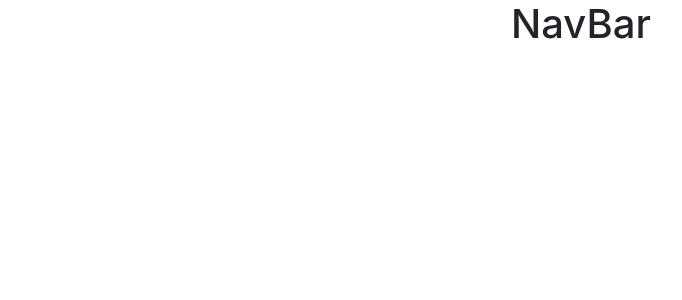
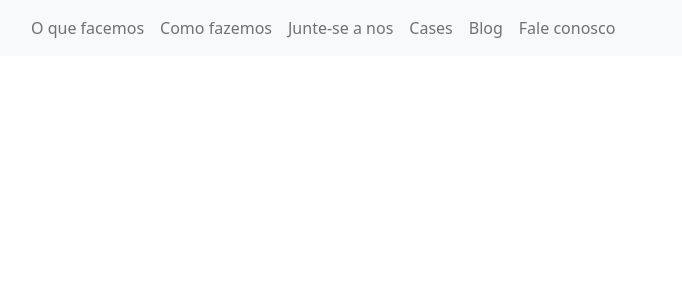
Before and after one commit to Trassi-Digital/Site-Trassi, a React (Create React App) app in the folder trassi-frontend/: page / in a window 1280 px wide. Shown: the top 300 px of the page, without its empty margins (59-741 px from the left). Built offline with nearby package versions, Linux system fonts and the light colour scheme.

Commit message:
dev Navbar

```diff
--- a/trassi-frontend/package.json
+++ b/trassi-frontend/package.json
@@ -6,7 +6,9 @@
     "@testing-library/jest-dom": "^5.16.4",
     "@testing-library/react": "^13.3.0",
     "@testing-library/user-event": "^13.5.0",
+    "bootstrap": "^5.1.3",
     "react": "^18.2.0",
+    "react-bootstrap": "^2.4.0",
     "react-dom": "^18.2.0",
     "react-scripts": "5.0.1",
     "web-vitals": "^2.1.4"
--- a/trassi-frontend/public/index.html
+++ b/trassi-frontend/public/index.html
@@ -10,7 +10,12 @@
       content="Web site created using create-react-app"
     />
     <link rel="apple-touch-icon" href="%PUBLIC_URL%/logo192.png" />
-    <link href="https://cdn.jsdelivr.net/npm/bootstrap@5.0.2/dist/css/bootstrap.min.css" rel="stylesheet" integrity="sha384-EVSTQN3/azprG1Anm3QDgpJLIm9Nao0Yz1ztcQTwFspd3yD65VohhpuuCOmLASjC" crossorigin="anonymous">
+    <link
+    rel="stylesheet"
+    href="https://cdn.jsdelivr.net/npm/bootstrap@5.1.3/dist/css/bootstrap.min.css"
+    integrity="sha384-1BmE4kWBq78iYhFldvKuhfTAU6auU8tT94WrHftjDbrCEXSU1oBoqyl2QvZ6jIW3"
+    crossorigin="anonymous"
+  />
 
     <!--
       manifest.json provides metadata used when your web app is installed on a
@@ -26,7 +31,7 @@
       work correctly both with client-side routing and a non-root public URL.
       Learn how to configure a non-root public URL by running `npm run build`.
     -->
-    <title>React App</title>
+    <title>Trassi Site</title>
   </head>
   <body>
     <noscript>You need to enable JavaScript to run this app.</noscript>
@@ -41,6 +46,6 @@
       To begin the development, run `npm start` or `yarn start`.
       To create a production bundle, use `npm run build` or `yarn build`.
     -->
-    <script src="https://cdn.jsdelivr.net/npm/bootstrap@5.0.2/dist/js/bootstrap.bundle.min.js" integrity="sha384-MrcW6ZMFYlzcLA8Nl+NtUVF0sA7MsXsP1UyJoMp4YLEuNSfAP+JcXn/tWtIaxVXM" crossorigin="anonymous"></script>
+
   </body>
 </html>
--- a/trassi-frontend/src/App.js
+++ b/trassi-frontend/src/App.js
@@ -1,11 +1,12 @@
 
 import './App.css';
-import NavBar from './Componentes/NavBar/NavBar';
+import Navbar from './Components/Navbar/Navbar';
+import 'bootstrap/dist/css/bootstrap.min.css';
 
 function App() {
   return (
     <div className="App">
-     <NavBar/>
+     <Navbar/>
     </div>
   );
 }
--- a/trassi-frontend/src/Componentes/NavBar/NavBar.js
+++ /dev/null
@@ -1,12 +0,0 @@
-
-import './NavBar.css';
-
-function NavBar() {
-  return (
-    <div className="NavBar">
-     <h1>NavBar</h1>
-    </div>
-  );
-}
-
-export default NavBar;
--- /dev/null
+++ b/trassi-frontend/src/Components/Navbar/Navbar.js
@@ -0,0 +1,46 @@
+import "./Navbar.css";
+import * as ReactBootStrap from "react-bootstrap";
+
+function Navbar() {
+  return (
+    <div>
+    <ReactBootStrap.Navbar bg="light" expand="lg">
+  <ReactBootStrap.Container>
+  {/*   <ReactBootStrap.Navbar.Brand href="#home">React-Bootstrap</ReactBootStrap.Navbar.Brand> */}
+    <ReactBootStrap.Navbar.Toggle aria-controls="basic-navbar-nav" />
+    <ReactBootStrap.Navbar.Collapse id="basic-navbar-nav">
+      <ReactBootStrap.Nav className="me-auto">
+      <ReactBootStrap.Nav.Link href="#features">
+              O que facemos
+            </ReactBootStrap.Nav.Link>
+            <ReactBootStrap.Nav.Link href="#pricing">
+              Como fazemos
+            </ReactBootStrap.Nav.Link>
+            <ReactBootStrap.Nav.Link href="#home">
+              Junte-se a nos
+            </ReactBootStrap.Nav.Link>
+            <ReactBootStrap.Nav.Link href="#features">
+              Cases
+            </ReactBootStrap.Nav.Link>
+            <ReactBootStrap.Nav.Link href="#pricing">
+              Blog
+            </ReactBootStrap.Nav.Link>
+            <ReactBootStrap.Nav.Link href="#pricing">
+              Fale conosco
+            </ReactBootStrap.Nav.Link>
+        {/* <NavDropdown title="Dropdown" id="basic-nav-dropdown">
+          <NavDropdown.Item href="#action/3.1">Action</NavDropdown.Item>
+          <NavDropdown.Item href="#action/3.2">Another action</NavDropdown.Item>
+          <NavDropdown.Item href="#action/3.3">Something</NavDropdown.Item>
+          <NavDropdown.Divider />
+          <NavDropdown.Item href="#action/3.4">Separated link</NavDropdown.Item>
+        </NavDropdown> */}
+      </ReactBootStrap.Nav>
+    </ReactBootStrap.Navbar.Collapse>
+  </ReactBootStrap.Container>
+</ReactBootStrap.Navbar>
+    </div>
+  );
+}
+
+export default Navbar;
--- a/trassi-frontend/src/index.js
+++ b/trassi-frontend/src/index.js
@@ -2,6 +2,7 @@ import React from 'react';
 import ReactDOM from 'react-dom/client';
 import './index.css';
 import App from './App';
+import 'bootstrap/dist/css/bootstrap.min.css';
 
 const root = ReactDOM.createRoot(document.getElementById('root'));
 root.render(
```
Also changed, not shown: trassi-frontend/src/Components/Navbar/Navbar.css (added), 1 other file (tests, documents, lock files or other folders).
